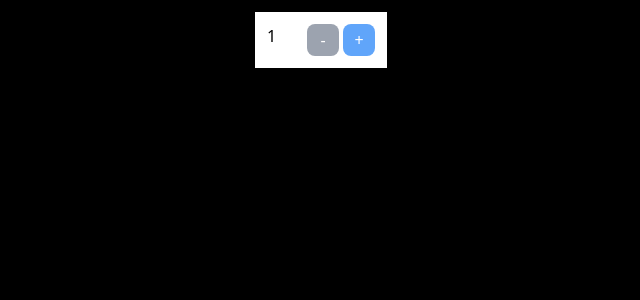
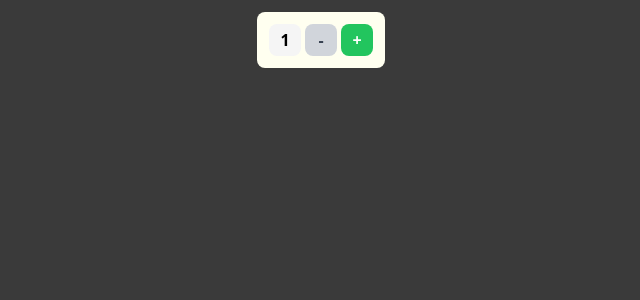
Before and after one commit to K0A1R/cprg306-assignments, a Next.js app: page /week-4 in a window 1280 px wide. Shown: the top 300 px of the page, without its empty margins (319-959 px from the left). Built offline with nearby package versions, Linux system fonts and the light colour scheme.

Commit message:
Update week-3, week-4 styling
Update styling week-3, minor changes to heading padding and round border of list items.
Update styling week-4, color changes of buttons and display background. Font change of counter and buttons.

```diff
--- a/app/week-3/item.js
+++ b/app/week-3/item.js
@@ -1,7 +1,7 @@
 export default function Item({ name, quantity, category }) {
   return (
     <ul>
-      <li className="bg-slate-900 p-2 m-4 max-w-sm">
+      <li className="bg-slate-900 p-2 m-4 max-w-sm rounded-lg">
         <h2 className="text-white text-xl font-bold">{name}</h2>
         <p className="text-white text-sm">
           Buy {quantity} in {category}
--- a/app/week-3/page.js
+++ b/app/week-3/page.js
@@ -3,7 +3,9 @@ export default function Page() {
   return (
     <body className="bg-slate-950">
       <main>
-        <h1 className="text-white text-3xl font-bold m-2">Shopping List</h1>
+        <h1 className="text-white text-3xl font-bold m-2 pl-3">
+          Shopping List
+        </h1>
         <ItemList />
       </main>
     </body>
--- a/app/week-4/new-item.js
+++ b/app/week-4/new-item.js
@@ -16,15 +16,17 @@ export default function NewItem() {
     }
   };
   return (
-    <section className="flex p-3 mt-3 bg-white">
-      <p className="w-10">{quantity}</p>
+    <section className="flex p-3 mt-3 bg-[#FFFFF0] rounded-lg">
+      <p className="flex items-center justify-center bg-[#F5F5F5] rounded-lg text-center font-semibold size-8 mr-1">
+        {quantity}
+      </p>
       <button
         onClick={Decrement}
         className={`${
           quantity === 1
-            ? "bg-gray-400"
-            : "bg-blue-400 hover:bg-blue-500 focus:border-2 focus:border-blue-300"
-        } rounded-lg px-2 mr-1 text-white  h-8 w-8`}
+            ? "bg-gray-300 text-gray-700"
+            : "bg-red-500 hover:bg-red-600 text-white"
+        } rounded-lg font-semibold px-2 mr-1 size-8`}
       >
         -
       </button>
@@ -32,9 +34,9 @@ export default function NewItem() {
         onClick={Increment}
         className={`${
           quantity === 20
-            ? "bg-gray-400"
-            : "bg-blue-400 hover:bg-blue-500 focus:border-2 focus:border-blue-300"
-        } rounded-lg px-2 text-white h-8 w-8`}
+            ? "bg-gray-300 text-gray-700"
+            : "bg-green-500 hover:bg-green-600 text-white"
+        } rounded-lg font-semibold px-2 size-8`}
       >
         +
       </button>
--- a/app/week-4/page.js
+++ b/app/week-4/page.js
@@ -2,7 +2,7 @@ import NewItem from "./new-item";
 
 export default function Page() {
   return (
-    <main className="flex justify-center items-start bg-black h-screen">
+    <main className="flex justify-center items-start bg-[#3a3a3a] h-screen">
       <NewItem />
     </main>
   );
```
